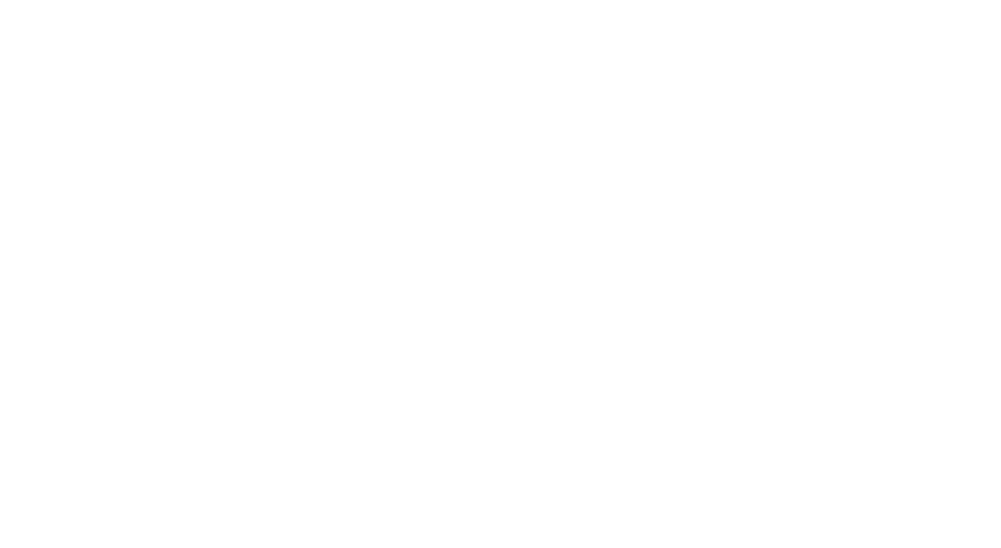
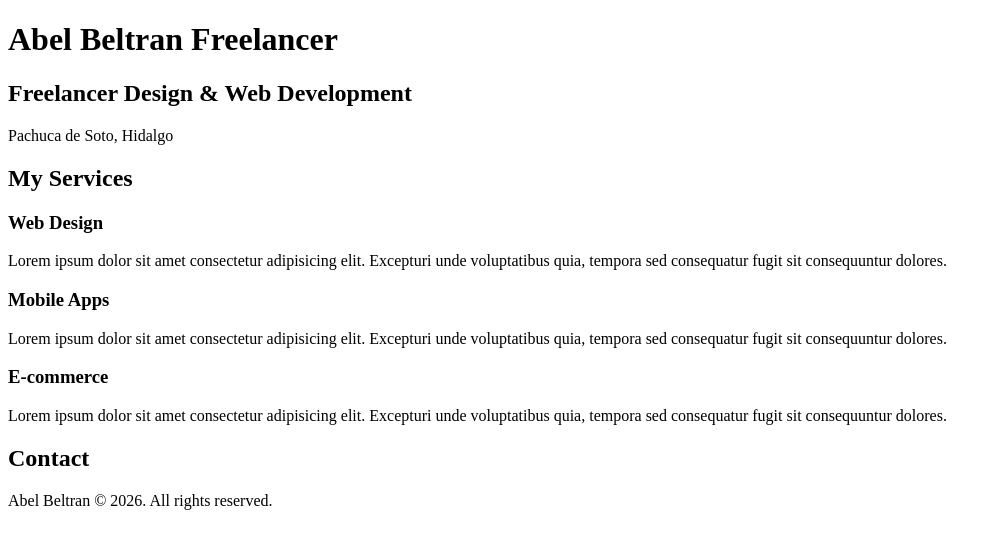
Before and after one commit to abel-bd96/freelancer, a plain HTML site: page index.html in a window 1280 px wide. Shown: the whole page, without its empty margins (0-1001 px from the left). Drawn offline with Linux system fonts and the light colour scheme.

Commit message:
feat: add text content to index.html

```diff
--- a/index.html
+++ b/index.html
@@ -6,5 +6,34 @@
     <title>Abel Beltran - Freelancer Developer</title>
   </head>
 
-  <body></body>
+  <body>
+    <h1>Abel Beltran Freelancer</h1>
+
+    <h2>Freelancer Design & Web Development</h2>
+    <p>Pachuca de Soto, Hidalgo</p>
+
+    <h2>My Services</h2>
+
+    <h3>Web Design</h3>
+    <p>
+      Lorem ipsum dolor sit amet consectetur adipisicing elit. Excepturi unde voluptatibus quia, tempora sed consequatur
+      fugit sit consequuntur dolores.
+    </p>
+
+    <h3>Mobile Apps</h3>
+    <p>
+      Lorem ipsum dolor sit amet consectetur adipisicing elit. Excepturi unde voluptatibus quia, tempora sed consequatur
+      fugit sit consequuntur dolores.
+    </p>
+
+    <h3>E-commerce</h3>
+    <p>
+      Lorem ipsum dolor sit amet consectetur adipisicing elit. Excepturi unde voluptatibus quia, tempora sed consequatur
+      fugit sit consequuntur dolores.
+    </p>
+
+    <h2>Contact</h2>
+
+    <p>Abel Beltran &copy; 2026. All rights reserved.</p>
+  </body>
 </html>
```
